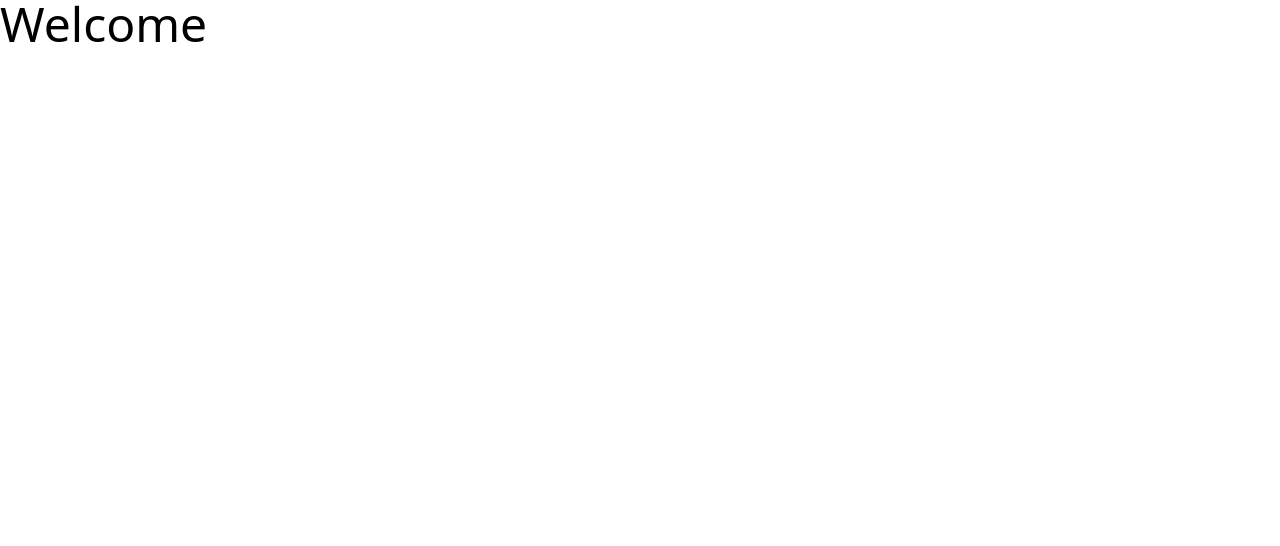
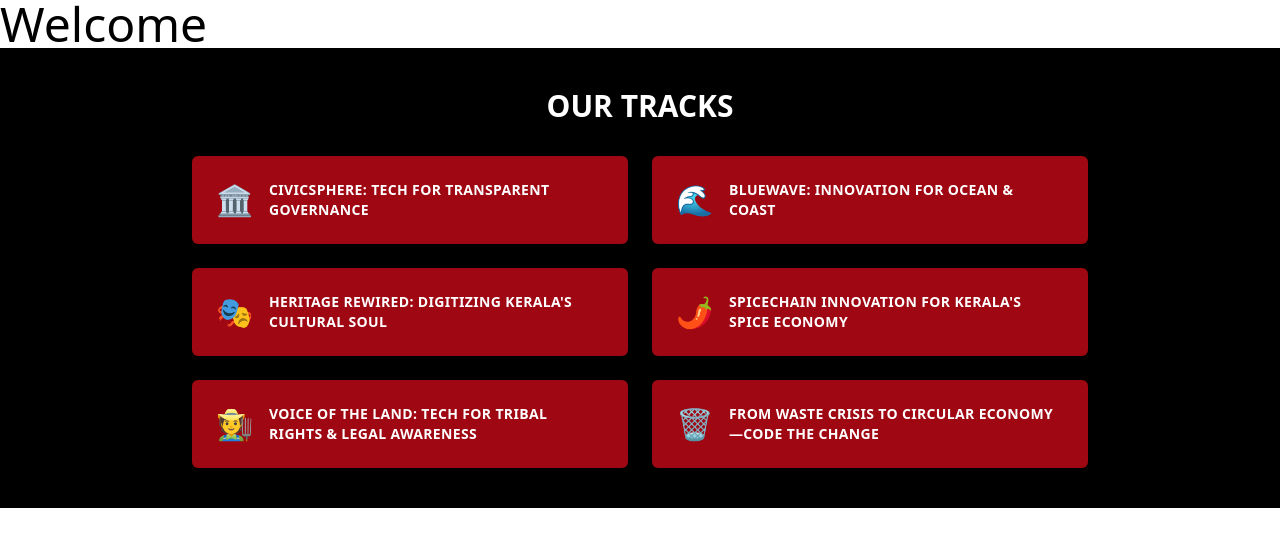
Before and after one commit to FidhaAhamed/hack25, a React (Vite) app: page / in a window 1280 px wide. Shown: the top 546 px of the page. Built offline with nearby package versions, Linux system fonts and the light colour scheme.

Commit message:
Designed the basic layout

```diff
--- a/src/App.jsx
+++ b/src/App.jsx
@@ -1,11 +1,13 @@
 import './App.css'
 import Hero from'./Pages/Hero/Hero';
+import Tracks from './Pages/Tracks/Tracks';
 
 function App() {
 
   return (
     <>
       <Hero />
+      <Tracks />
     </>
   )
 }
--- a/src/Pages/Tracks/Tracks.jsx
+++ b/src/Pages/Tracks/Tracks.jsx
@@ -1,9 +1,49 @@
-import React from 'react'
+import React from 'react';
+
+const tracks = [
+  {
+    title: 'CIVICSPHERE: TECH FOR TRANSPARENT GOVERNANCE',
+    icon: '🏛️',
+  },
+  {
+    title: 'BLUEWAVE: INNOVATION FOR OCEAN & COAST',
+    icon: '🌊',
+  },
+  {
+    title: "HERITAGE REWIRED: DIGITIZING KERALA'S CULTURAL SOUL",
+    icon: '🎭',
+  },
+  {
+    title: "SPICECHAIN INNOVATION FOR KERALA'S SPICE ECONOMY",
+    icon: '🌶️',
+  },
+  {
+    title: 'VOICE OF THE LAND: TECH FOR TRIBAL RIGHTS & LEGAL AWARENESS',
+    icon: '🧑‍🌾',
+  },
+  {
+    title: 'FROM WASTE CRISIS TO CIRCULAR ECONOMY—CODE THE CHANGE',
+    icon: '🗑️',
+  },
+];
 
 export default function Tracks() {
   return (
-    <div>
-
+    <div className="bg-black text-white py-10 px-4">
+      <h2 className="text-3xl font-bold text-center mb-8">OUR TRACKS</h2>
+      <div className="grid grid-cols-1 md:grid-cols-2 gap-6 max-w-4xl mx-auto">
+        {tracks.map((track, index) => (
+          <div
+            key={index}
+            className="bg-red-800 text-white p-6 rounded-md shadow-md flex items-center space-x-4 hover:bg-red-700 transition-colors"
+          >
+            <div className="text-3xl">{track.icon}</div>
+            <div className="text-sm font-semibold uppercase tracking-wide">
+              {track.title}
+            </div>
+          </div>
+        ))}
+      </div>
     </div>
-  )
+  );
 }
```
